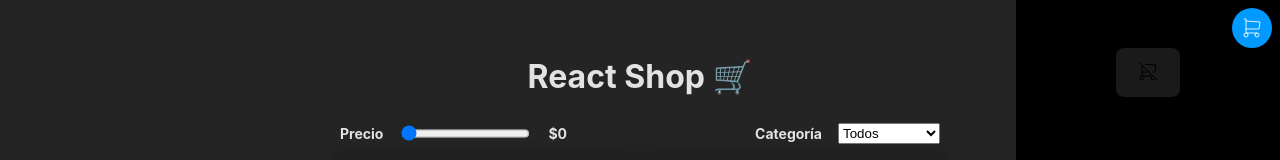
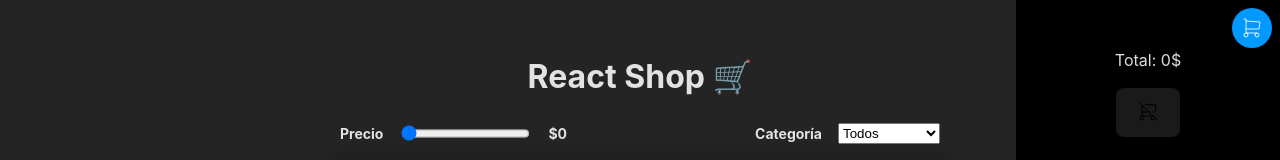
Before and after one commit to Ger2k/CarritoReact, a React (Vite) app: page / in a window 1280 px wide. Both pictures are taken after a click on the label 1252 px from the left and 28 px from the top of the page. Shown: the top 160 px of the page. Built offline with nearby package versions, Linux system fonts and the light colour scheme.

Commit message:
Arreglos CSS y precio total en carrito

```diff
--- a/src/components/Cart.jsx
+++ b/src/components/Cart.jsx
@@ -1,10 +1,10 @@
 import "./Cart.css"
-import { useId } from "react";
+import { useId,useState,useEffect } from "react";
 import { CartIcon, ClearCartIcon } from './Icons.jsx'
 import { useCart } from "../hooks/useCart";
 
 
-function CartItem({ thumbnail, price, title, quantity, description, addToCart }) {
+function CartItem({ thumbnail, price, title, quantity, addToCart }) {
     return (
         <li>
             <img
@@ -29,6 +29,13 @@ export function Cart () {
     const cartCheckboxId = useId()
     const { cart,clearCart, addToCart } = useCart()
 
+    const [totalPrice, setTotalPrice] = useState(0)
+
+    useEffect(() => {
+        const total = cart.reduce((acc, product) => acc + product.price * product.quantity, 0);
+        setTotalPrice(total);
+    }, [cart]);
+
     return (
     <>
         <label className="cart-button" htmlFor={cartCheckboxId} >
@@ -45,6 +52,7 @@ export function Cart () {
                     />
                 ))}
             </ul>
+            <p>Total: {totalPrice}$</p>
             <button onClick={clearCart}>
                 <ClearCartIcon />
             </button>
--- a/src/components/Products.css
+++ b/src/components/Products.css
@@ -46,6 +46,7 @@
     background: #fff;
   }
   .products p{
+    height: 70px;
     font-size: 0.8em;
     text-align: left;
   }
```
